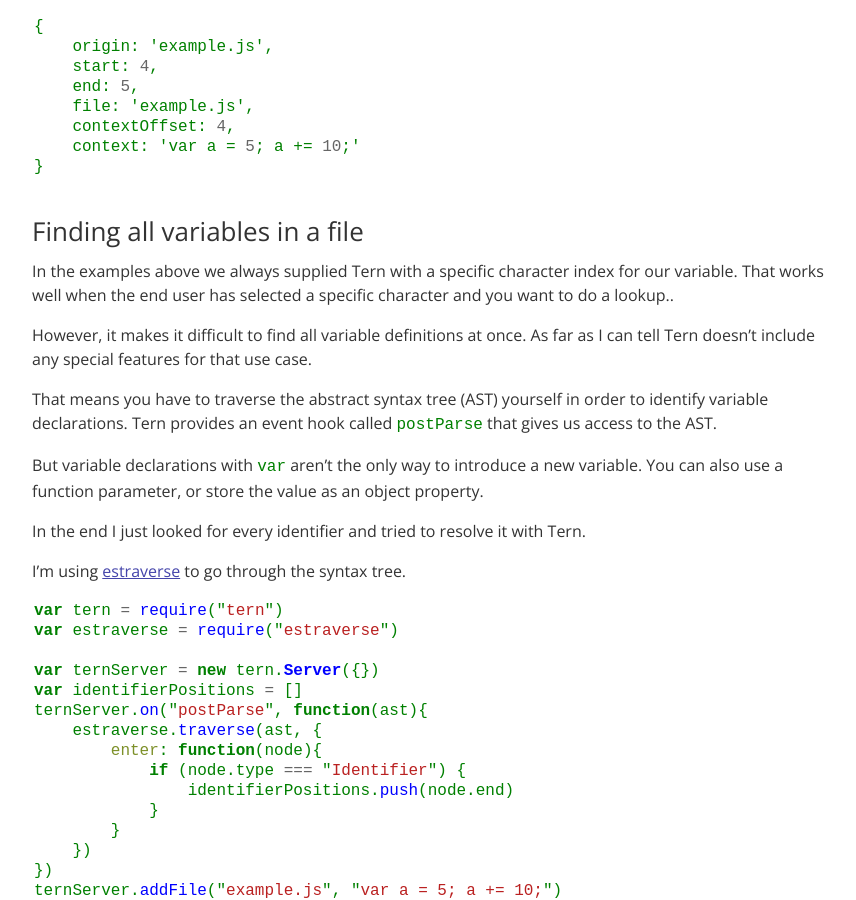
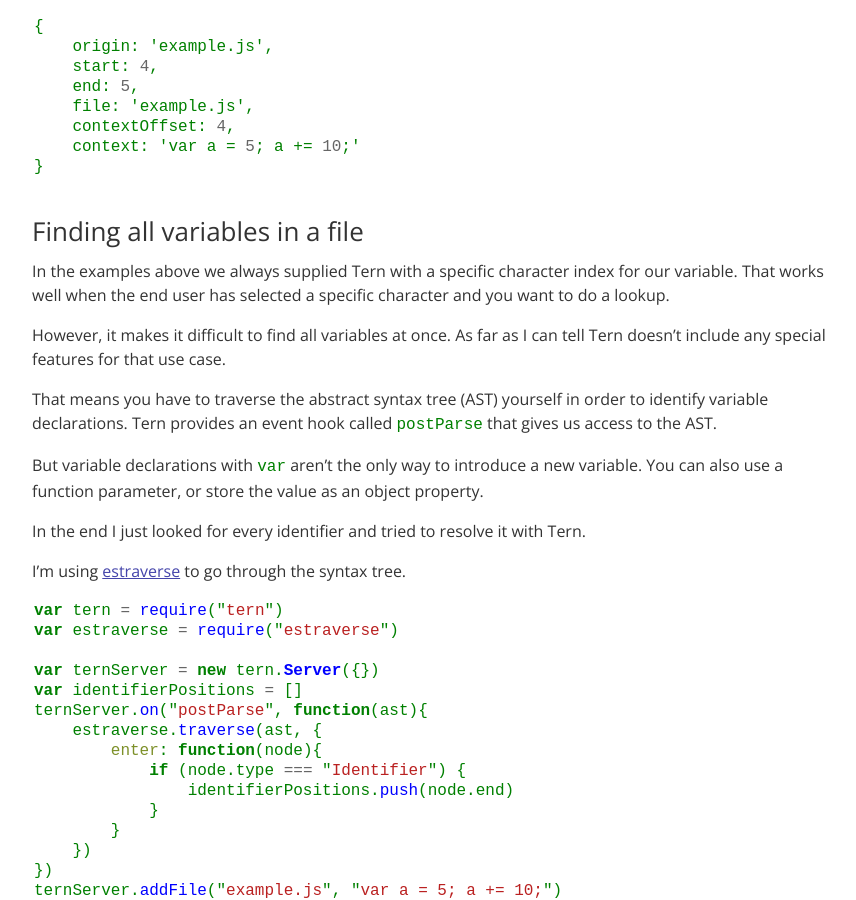
Before and after one commit to mattzeunert/mattzeunert.github.io, a Jekyll site: the page built from _posts/2016-06-10-analyzing-variable-references-with-tern-js.md, in a window 1280 px wide and 900 px high, scrolled down 2076 px. Shown: the whole window, without its empty margins (106-962 px from the left). Built offline with Jekyll 4.4.1, drawn with Linux system fonts in a browser that asks for light colours; nearby versions of some CDN libraries; comment, search, counter and statistics services are not loaded.

Commit message:
Fix double period.

```diff
--- a/_posts/2016-06-10-analyzing-variable-references-with-tern-js.md
+++ b/_posts/2016-06-10-analyzing-variable-references-with-tern-js.md
@@ -92,9 +92,9 @@ Index 12 is the second `a` in `var a = 5; a += 10;`. Tern tells us it's defined
 
 ## Finding all variables in a file
 
-In the examples above we always supplied Tern with a specific character index for our variable. That works well when the end user has selected a specific character and you want to do a lookup..
+In the examples above we always supplied Tern with a specific character index for our variable. That works well when the end user has selected a specific character and you want to do a lookup.
 
-However, it makes it difficult to find all variable definitions at once. As far as I can tell Tern doesn't include any special features for that use case.
+However, it makes it difficult to find all variables at once. As far as I can tell Tern doesn't include any special features for that use case.
 
 That means you have to traverse the abstract syntax tree (AST) yourself in order to identify variable declarations. Tern provides an event hook called `postParse` that gives us access to the AST.
 
```
